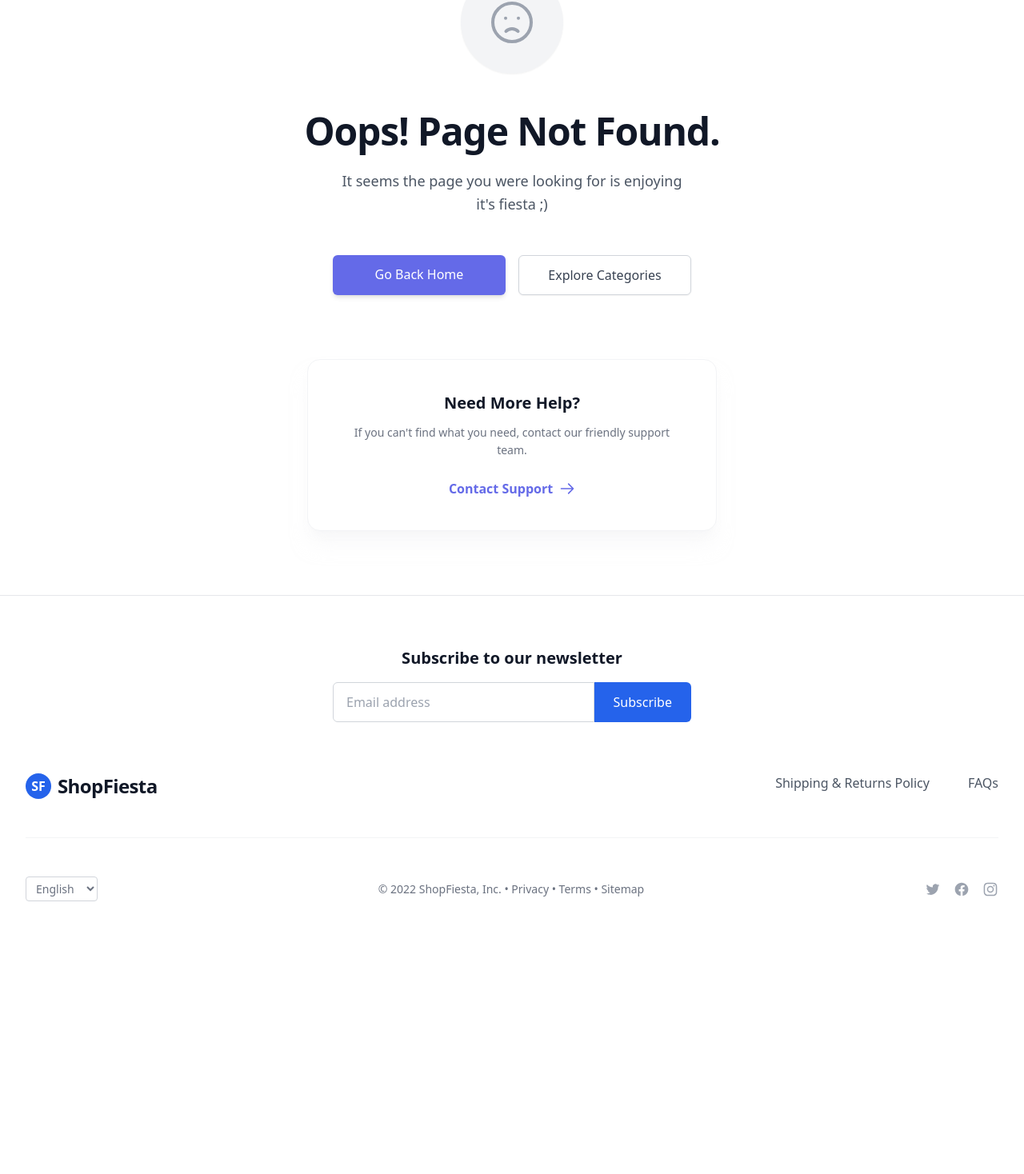
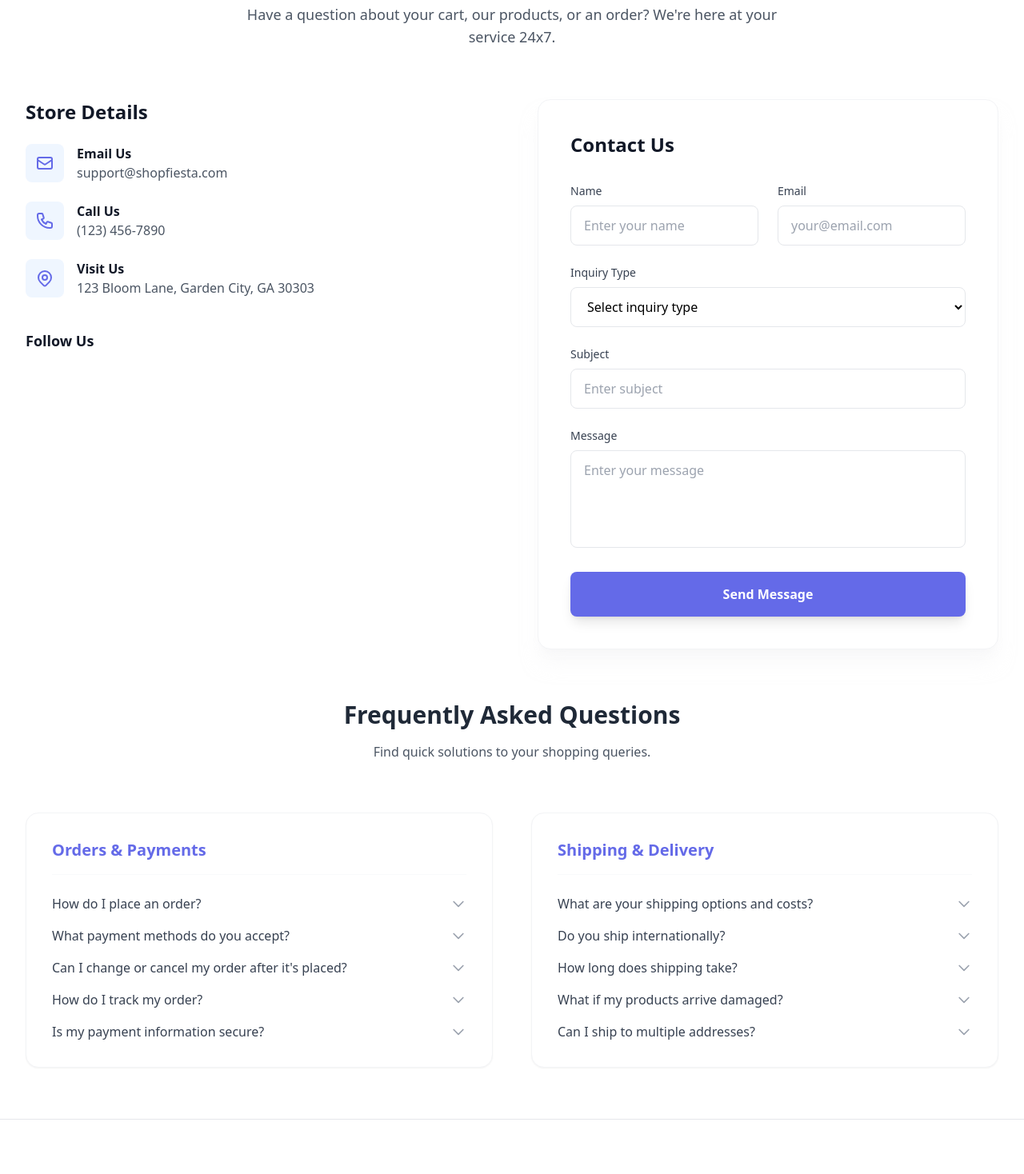
Before and after one commit to v-denny/shopfiesta, a React (Vite) app: page /support in a window 1280 px wide. Shown: the part 197-1665 px from the top of the page at 80% size. Before the commit the page ends 1356 px from the top, so only its background shows below. Built offline with nearby package versions, Linux system fonts and the light colour scheme; no server answers.

Commit message:
merged contact and faqs into support

```diff
--- a/src/App.jsx
+++ b/src/App.jsx
@@ -19,11 +19,10 @@ import Cart from './pages/Cart';
 import Dashboard from './pages/Dashboard';
 import Wishlist from './pages/Wishlist';
 import NotFound from './pages/NotFound';
-import Contact from './pages/ContactUs';
+import Support from './pages/Support';
 import About from './pages/AboutUs';
 import Checkout from './pages/Checkout';
 import OrderConfirmation from './pages/OrderConfirmation';
-import FAQ from './pages/FAQ';
 import ShippingReturns from './pages/ShippingReturns';
 
 function App() {
@@ -62,9 +61,8 @@ function App() {
           <Route path="/products/:id" element={<ProductDetail />} />
           <Route path="/cart" element={<Cart />} />
           <Route path="*" element={<NotFound />} />
-          <Route path="/contact" element={<Contact />} />
+          <Route path="/support" element={<Support />} />
           <Route path="/about" element={<About />} />
-          <Route path="/faq" element={<FAQ />} />
           <Route path="/shipping-returns" element={<ShippingReturns />} />
 
           {/* Protected routes */}
--- a/src/components/Footer.jsx
+++ b/src/components/Footer.jsx
@@ -34,8 +34,9 @@ const Footer = () => {
 
           {/* Link Columns */}
         <div className="flex flex-wrap justify-center md:justify-end gap-8 md:gap-12">
-            <Link to="/shipping-returns" className="text-gray-600 hover:text-blue-600">Shipping & Returns Policy</Link>
-            <Link to="/faq" className="text-gray-600 hover:text-blue-600">FAQs</Link>
+            <Link to="/shipping-returns" className="text-gray-600 hover:text-blue-600">Shipping & Returns </Link>
+            <Link to="/About" className="text-gray-600 hover:text-blue-600">About</Link>
+            <Link to="/support" className="text-gray-600 hover:text-blue-600">FAQs</Link>
             </div>
         </div>
 
--- a/src/components/Navbar.jsx
+++ b/src/components/Navbar.jsx
@@ -51,7 +51,7 @@ const Navbar = () => {
           {/* Center: Navigation Links */}
           <div className="hidden md:flex space-x-8 items-center">
             <Link to="/products" className="text-gray-600 hover:text-blue-600 font-medium">Categories</Link>            <Link to="/about" className="text-gray-600 hover:text-blue-600 font-medium">About</Link>
-            <Link to="/contact" className="text-gray-600 hover:text-blue-600 font-medium">Contact</Link>
+            <Link to="/support" className="text-gray-600 hover:text-blue-600 font-medium">Contact</Link>
           </div>
 
           {/* Right: Search, Auth, Cart */}
--- a/src/pages/FAQ.jsx
+++ /dev/null
@@ -1,71 +0,0 @@
-import React from 'react';
-
-const FAQ = () => {
-  const faqCategories = [
-    {
-      title: "Orders & Payments",
-      questions: [
-        "How do I place an order?",
-        "What payment methods do you accept?",
-        "Can I change or cancel my order after it's placed?",
-        "How do I track my order?",
-        "Is my payment information secure?"
-      ]
-    },
-    {
-      title: "Shipping & Delivery",
-      questions: [
-        "What are your shipping options and costs?",
-        "Do you ship internationally?",
-        "How long does shipping take?",
-        "What if my products arrive damaged?",
-        "Can I ship to multiple addresses?"
-      ]
-    }
-  ];
-
-  return (
-    <div className="max-w-6xl mx-auto px-4 py-20">
-      <div className="text-center mb-16">
-        <h1 className="text-4xl font-bold text-gray-900 mb-4">Frequently Asked Questions</h1>
-        <p className="text-gray-600">Find quick solutions to your shopping queries. Search below or explore categories.</p>
-      </div>
-
-      <div className="grid grid-cols-1 md:grid-cols-2 gap-12">
-        {faqCategories.map((cat, idx) => (
-          <div key={idx} className="bg-white p-8 rounded-2xl border border-gray-100 shadow-sm">
-            <h2 className="text-xl font-bold text-[rgb(100,106,232)] mb-6 border-b border-gray-50 pb-4">
-              {cat.title}
-            </h2>
-            <div className="space-y-4">
-              {cat.questions.map((q, qIdx) => (
-                <details key={qIdx} className="group cursor-pointer">
-                  <summary className="flex justify-between items-center font-medium text-gray-700 hover:text-blue-600 transition-colors list-none">
-                    {q}
-                    <span className="text-gray-400 group-open:rotate-180 transition-transform">
-                      <svg className="w-5 h-5" fill="none" viewBox="0 0 24 24" stroke="currentColor"><path strokeLinecap="round" strokeLinejoin="round" strokeWidth={2} d="M19 9l-7 7-7-7" /></svg>
-                    </span>
-                  </summary>
-                  <p className="mt-4 text-sm text-gray-500 leading-relaxed pl-2 border-l-2 border-blue-50">
-                    We strive to provide the best festive experience. Please contact support for specific details regarding this query.
-                  </p>
-                </details>
-              ))}
-            </div>
-          </div>
-        ))}
-      </div>
-
-      {/* Help CTA */}
-      <div className="mt-20 text-center bg-[rgb(100,106,232)] rounded-3xl p-12 text-white">
-        <h2 className="text-2xl font-bold mb-4">Need More Specific Assistance?</h2>
-        <p className="mb-8 opacity-90">Our support team is ready to help with any questions not covered in our FAQ.</p>
-        <button className="bg-white text-[rgb(100,106,232)] px-10 py-3 rounded-md font-bold hover:bg-gray-50 transition-colors shadow-lg">
-          Contact Support
-        </button>
-      </div>
-    </div>
-  );
-};
-
-export default FAQ;
--- a/src/pages/ContactUs.jsx
+++ b/src/pages/Support.jsx
@@ -1,6 +1,6 @@
 import React, { useState } from 'react';
 
-const Contact = () => {
+const Support = () => {
   const [formData, setFormData] = useState({
     name: '',
     email: '',
@@ -15,8 +15,34 @@ const Contact = () => {
     alert('Thank you! Your message has been sent.');
   };
 
+  const faqCategories = [
+    {
+      title: "Orders & Payments",
+      questions: [
+        "How do I place an order?",
+        "What payment methods do you accept?",
+        "Can I change or cancel my order after it's placed?",
+        "How do I track my order?",
+        "Is my payment information secure?"
+      ]
+    },
+    {
+      title: "Shipping & Delivery",
+      questions: [
+        "What are your shipping options and costs?",
+        "Do you ship internationally?",
+        "How long does shipping take?",
+        "What if my products arrive damaged?",
+        "Can I ship to multiple addresses?"
+      ]
+    }
+  ];
+
   return (
-    <div className="max-w-7xl mx-auto px-4 sm:px-6 lg:px-8 py-16">
+
+<div>
+
+  <div className="max-w-7xl mx-auto px-4 sm:px-6 lg:px-8 py-16">
       {/* Header Section */}
       <div className="text-center mb-16">
         <h1 className="text-4xl font-bold text-gray-900 mb-4">Let's Grow Together!</h1>
@@ -144,8 +170,42 @@ const Contact = () => {
           </form>
         </div>
       </div>
-    </div>
+  </div>
+
+  <div className="max-w-7xl mx-auto px-4 sm:px-6 lg:px-8 pb-16">
+  <div className="text-center mb-16">
+        <h1 className="text-3xl font-bold text-gray-800 mb-4">Frequently Asked Questions</h1>
+        <p className="text-gray-600">Find quick solutions to your shopping queries.</p>
+  </div>
+      <div className="grid grid-cols-1 md:grid-cols-2 gap-12">
+        {faqCategories.map((cat, idx) => (
+          <div key={idx} className="bg-white p-8 rounded-2xl border border-gray-100 shadow-sm">
+            <h2 className="text-xl font-bold text-[rgb(100,106,232)] mb-6 border-b border-gray-50 pb-4">
+              {cat.title}
+            </h2>
+            <div className="space-y-4">
+              {cat.questions.map((q, qIdx) => (
+                <details key={qIdx} className="group cursor-pointer">
+                  <summary className="flex justify-between items-center font-medium text-gray-700 hover:text-blue-600 transition-colors list-none">
+                    {q}
+                    <span className="text-gray-400 group-open:rotate-180 transition-transform">
+                      <svg className="w-5 h-5" fill="none" viewBox="0 0 24 24" stroke="currentColor"><path strokeLinecap="round" strokeLinejoin="round" strokeWidth={2} d="M19 9l-7 7-7-7" /></svg>
+                    </span>
+                  </summary>
+                  <p className="mt-4 text-sm text-gray-500 leading-relaxed pl-2 border-l-2 border-blue-50">
+                    We strive to provide the best festive experience. Please contact support for specific details regarding this query.
+                  </p>
+                </details>
+              ))}
+            </div>
+          </div>
+        ))}
+      </div>
+  </div>
+
+</div>
+
   );
 };
 
-export default Contact;
+export default Support;
```
